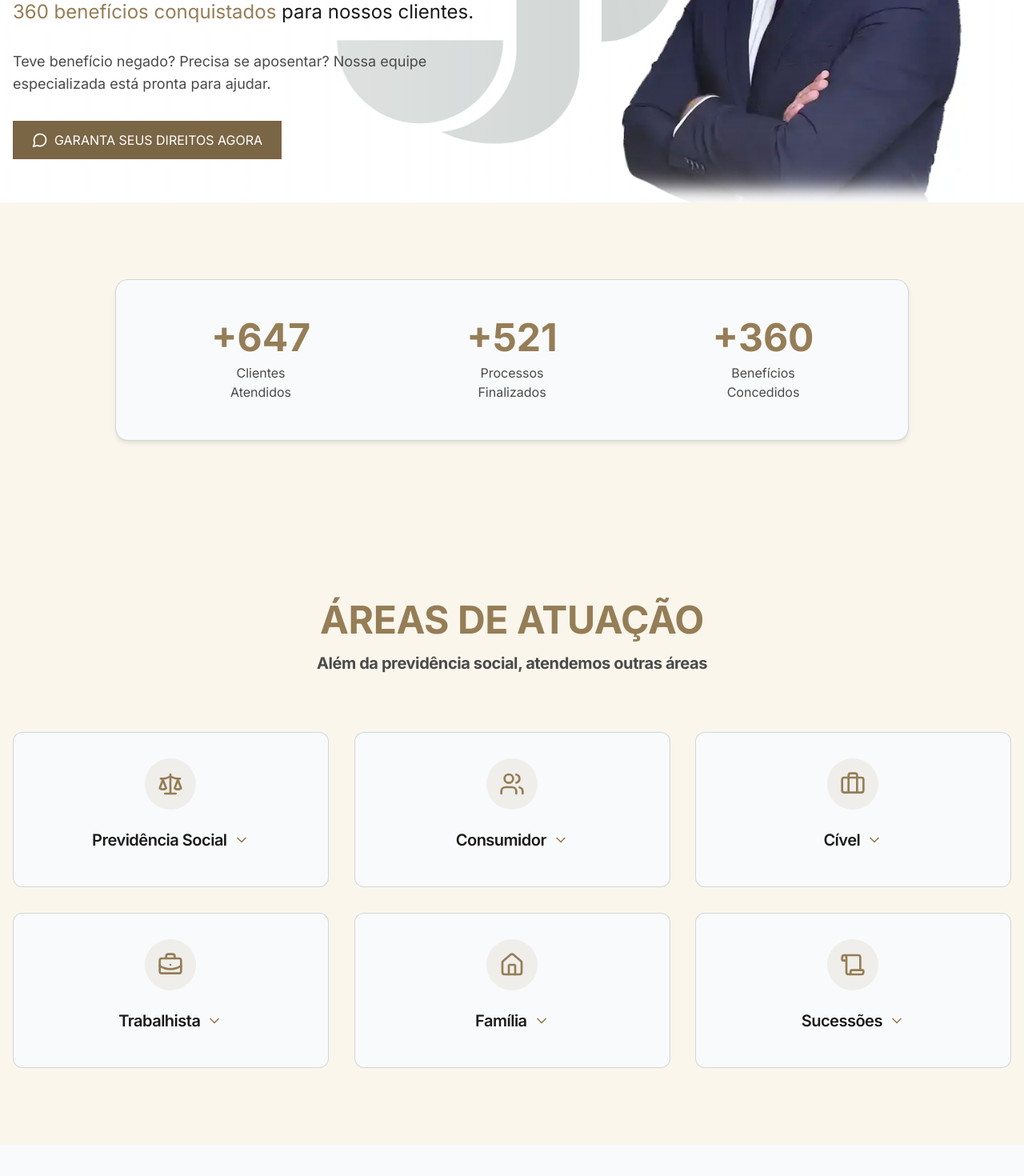
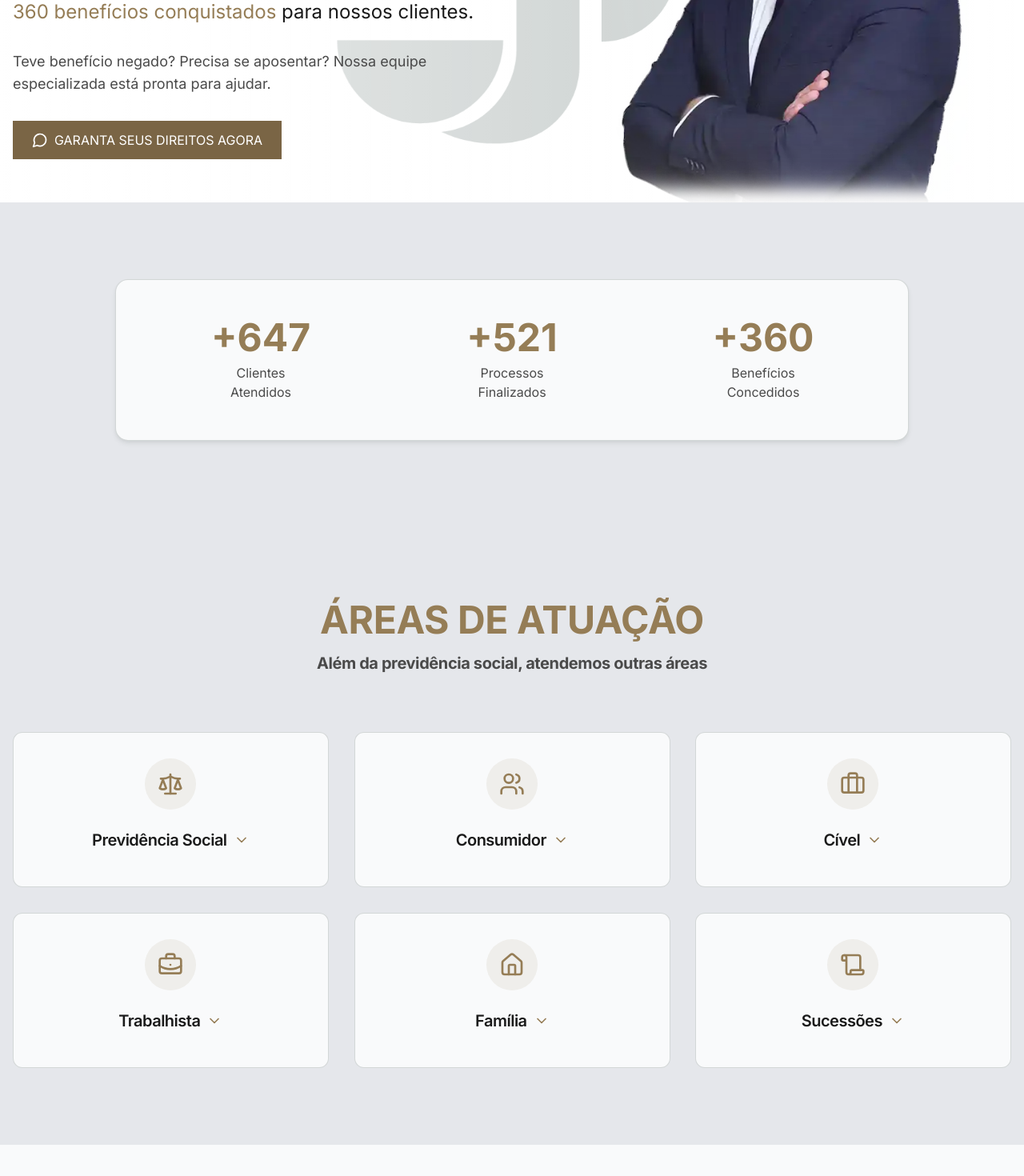
Before and after one commit to ItaloSol/LandingPageAdvocaciaBressan, a Next.js app: page / in a window 1280 px wide. Shown: the part 414-1884 px from the top of the page at 80% size. Built offline with nearby package versions, Linux system fonts and the light colour scheme.

Commit message:
Fundo cinza

```diff
--- a/components/AreasExpertise.tsx
+++ b/components/AreasExpertise.tsx
@@ -51,7 +51,7 @@ export default function AreasExpertise() {
   };
 
   return (
-    <section className="section-padding bg-[#faf6ec]">
+    <section className="section-padding bg-gray-200">
       <div className="container mx-auto px-4">
         <ScrollReveal>
           <h2 className="text-center p-2 mb-16">
--- a/components/FAQ.tsx
+++ b/components/FAQ.tsx
@@ -35,7 +35,7 @@ export default function FAQ() {
   ];
 
   return (
-    <section className="section-padding bg-[#faf6ec]">
+    <section className="section-padding bg-gray-200">
       <div className="container mx-auto px-4">
         <ScrollReveal>
           <h2 className="text-center mb-12">
--- a/components/NationalCoverage.tsx
+++ b/components/NationalCoverage.tsx
@@ -9,7 +9,7 @@ export default function NationalCoverage() {
   const whatsappUrl = `https://wa.me/5517996088520?text=${message}`;
 
   return (
-    <section className="section-padding bg-[#faf6ec]">
+    <section className="section-padding bg-gray-200">
       <div className="container mx-auto px-4">
         <div className="max-w-5xl mx-auto bg-white rounded-2xl border border-[#3E4A46]/20 p-8 md:p-12
                        hover:border-[#957D56] hover:shadow-card-hover transition-all duration-300">
--- a/components/Specialist.tsx
+++ b/components/Specialist.tsx
@@ -6,7 +6,7 @@ import ScrollReveal from './ScrollReveal';
 export default function Specialist() {
   return (
     <section
-      className="section-padding bg-[#faf6ec]"
+      className="section-padding bg-gray-200"
       aria-labelledby="specialist-title"
     >
       <div className="container mx-auto px-4">
--- a/components/Stats.tsx
+++ b/components/Stats.tsx
@@ -95,7 +95,7 @@ export default function Stats() {
   ];
 
   return (
-    <section className="py-24 bg-[#faf6ec]">
+    <section className="py-24 bg-gray-200">
       <div className="container mx-auto px-4 max-w-5xl">
         <div className="bg-gray-50 rounded-2xl border border-[#3E4A46]/20 p-8 md:p-12 shadow-card
                      hover:shadow-card-hover hover:border-[#957D56] transition-all duration-300">
```
Also changed, not shown: public/og-image.png, 5 other files (tests, documents, lock files or other folders).
